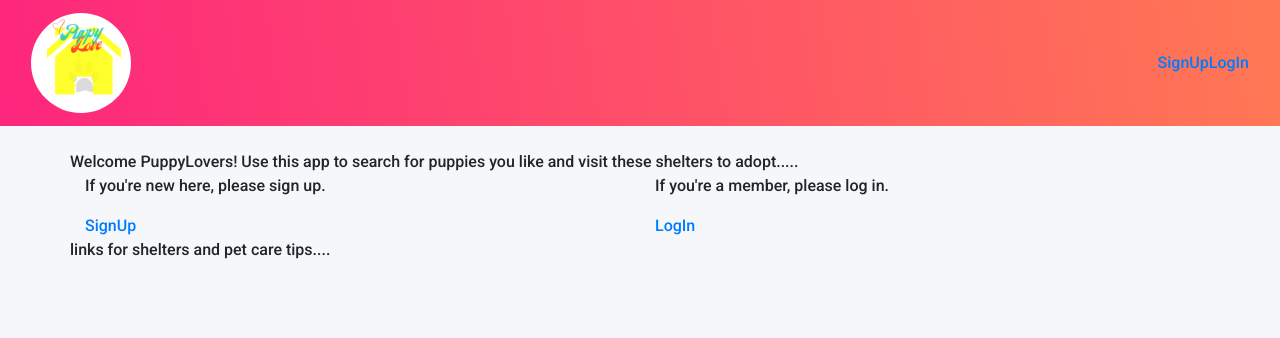
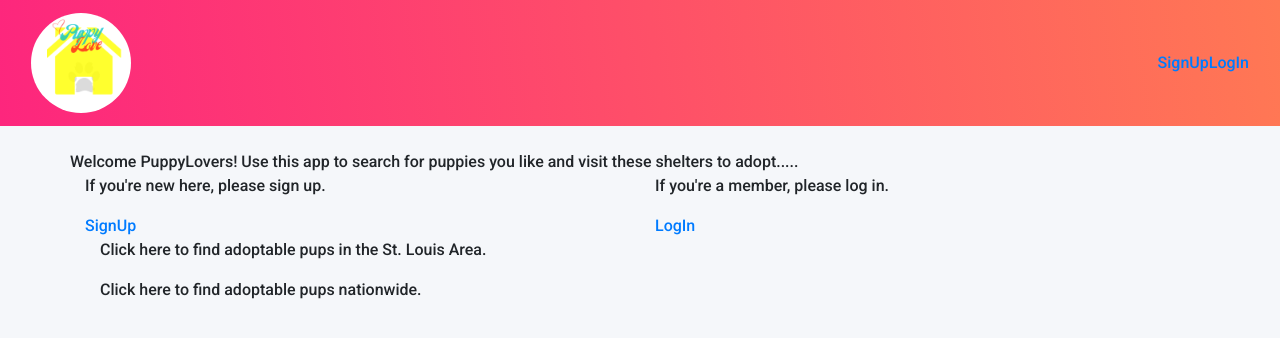
Before and after one commit to DesCoding/PuppyLove4.0, a React (Create React App) app in the folder PuppyLove/client/: page / in a window 1280 px wide. Shown: the top 338 px of the page. Built offline with nearby package versions, Linux system fonts and the light colour scheme; no server answers.

Commit message:
final final finaaaal push

```diff
--- a/PuppyLove/client/src/components/LandingPage.js
+++ b/PuppyLove/client/src/components/LandingPage.js
@@ -39,8 +39,15 @@ const LandingPage = () => {
           </div>
         )}
       </div>
-
-      <div className="row">links for shelters and pet care tips....</div>
+      <div className="col-md-6 col-md-offset-3">
+        <p>Click here to find adoptable pups in the St. Louis Area.</p>
+        <Link to="https://www.needypaws.org/"></Link>
+        <Link to="https://www.strayrescue.org/"></Link>
+        <Link to="https://www.hsmo.org/"></Link>
+        <Link to="https://odas.org/"></Link>
+        <p>Click here to find adoptable pups nationwide.</p>
+        <Link to="https://www.akc.org/akc-rescue-network/"></Link>
+      </div>
     </div>
   );
 };
```
Also changed, not shown: 2 other files (tests, documents, lock files or other folders).
